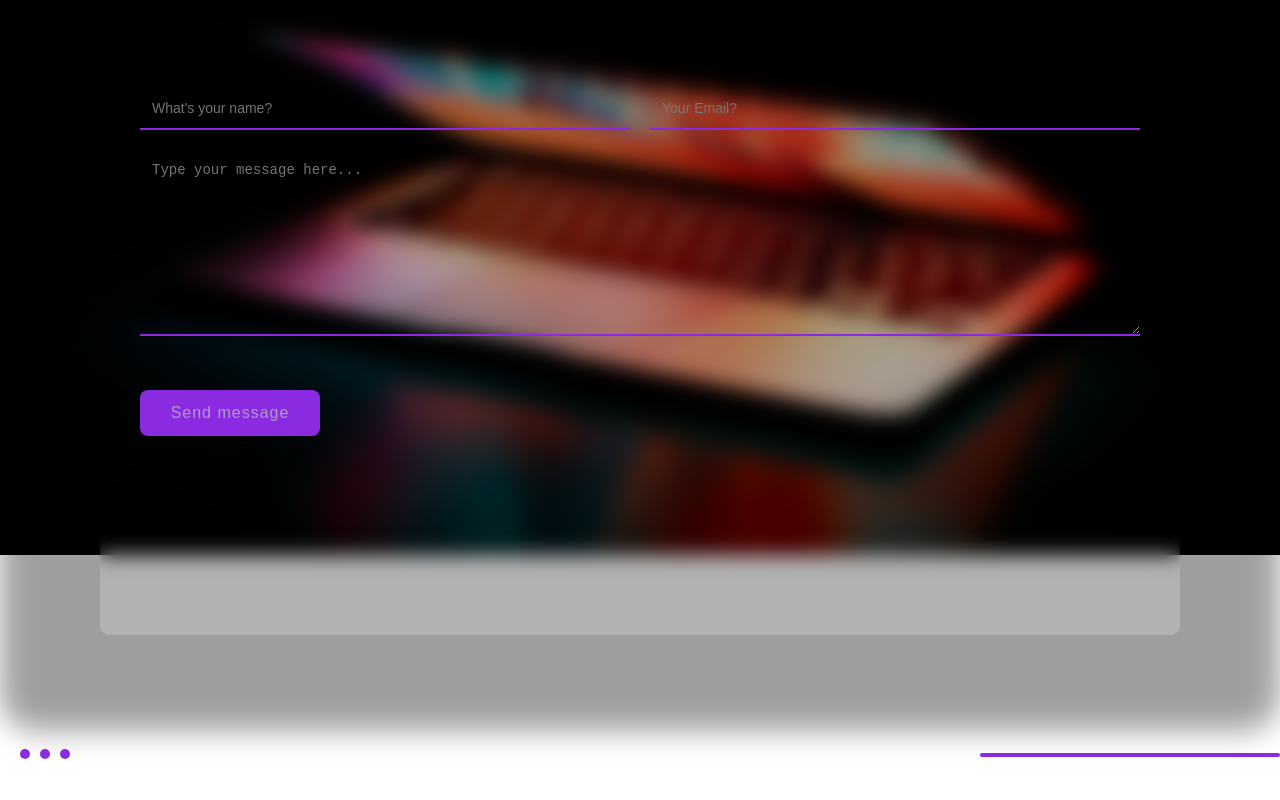
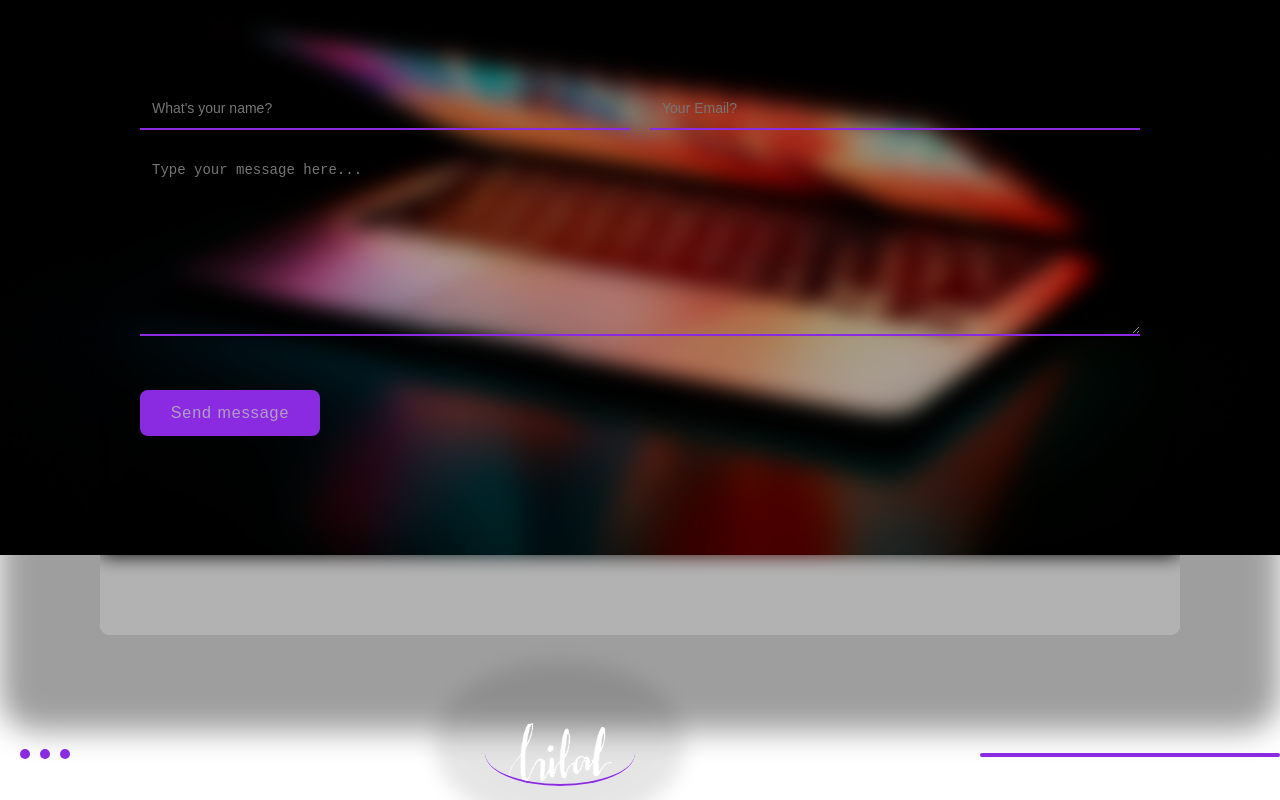
Before and after one commit to HilalAyaz/HilalAyaz-Portfolio, a React (Create React App) app: page /contact in a window 1280 px wide. Shown: the part 245-1045 px from the top of the page. Built offline with nearby package versions, Linux system fonts and the light colour scheme.

Commit message:
Updated Favicon, added image to footer

```diff
--- a/src/components/Footer.js
+++ b/src/components/Footer.js
@@ -1,5 +1,6 @@
 import React, { useState, useEffect } from 'react'
 import { FaArrowCircleUp } from 'react-icons/fa'
+import NavImage from '../assets/NavImage.png'
 
 const Footer = () => {
   const [showScrollButton, setShowScrollButton] = useState(false)
@@ -90,6 +91,21 @@ const Footer = () => {
         <span style={dotsStyle}></span>
         <span style={dotsStyle}></span>
       </div>
+      <div>
+        <img
+          src={NavImage}
+          alt='Hilal'
+          className='profile-image'
+          style={{
+            width: '150px',
+            height: 'auto',
+            margin: '10px',
+            borderRadius: '50%',
+            marginLeft: '80px',
+            borderBottom: '2px solid blueviolet'
+          }}
+        />
+      </div>
       <div
         style={{
           ...lineStyle
--- a/src/components/Navbar.js
+++ b/src/components/Navbar.js
@@ -3,7 +3,6 @@ import { Link } from 'react-router-dom'
 import { motion } from 'framer-motion'
 import { Sling as Hamburger } from 'hamburger-react'
 import '../styles/Navbar.css'
-
 const Navbar = () => {
   const [isMobileMenuOpen, setIsMobileMenuOpen] = useState(false)
 
@@ -18,7 +17,7 @@ const Navbar = () => {
         className={`navbar-links ${isMobileMenuOpen ? 'open' : ''}`}
         initial={false}
         animate={{ height: isMobileMenuOpen ? 'auto' : 0 }}
-        transition={{ duration: .6 }}
+        transition={{ duration: 0.6 }}
       >
         <li>
           <Link to='/'>Home</Link>
```
Also changed, not shown: src/assets/NavImage.png (added), 1 other file (tests, documents, lock files or other folders).
